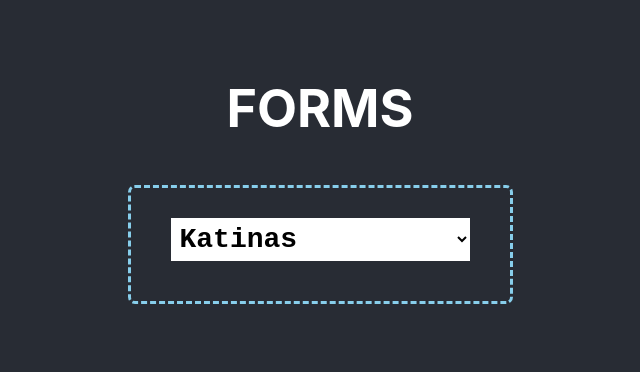
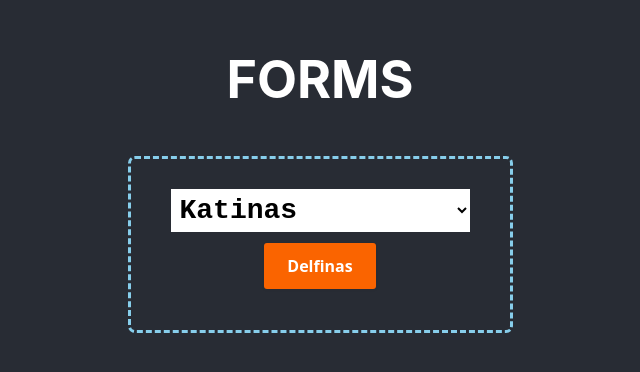
Before and after one commit to A-Kija/drontai, a React (Create React App) app in the folder r1/: page / in a window 1280 px wide. Shown: the part 222-594 px from the top of the page, without its empty margins (320-960 px from the left). Built offline with nearby package versions, Linux system fonts and the light colour scheme.

Commit message:
delfinas

```diff
--- a/r1/src/App.scss
+++ b/r1/src/App.scss
@@ -150,4 +150,7 @@ button {
         color: black;
         font-family: 'Courier New', Courier, monospace;
     }
+    button {
+        margin-top: 10px;
+    }
 }
--- a/r1/src/Components/008/Select.jsx
+++ b/r1/src/Components/008/Select.jsx
@@ -15,6 +15,7 @@ function Select() {
                 <option value="18">Batuotas Katinas</option>
             </select>
 
+            <button onClick={() => setSelect(2)}>Delfinas</button>
         </div>
         </>
     );
```
